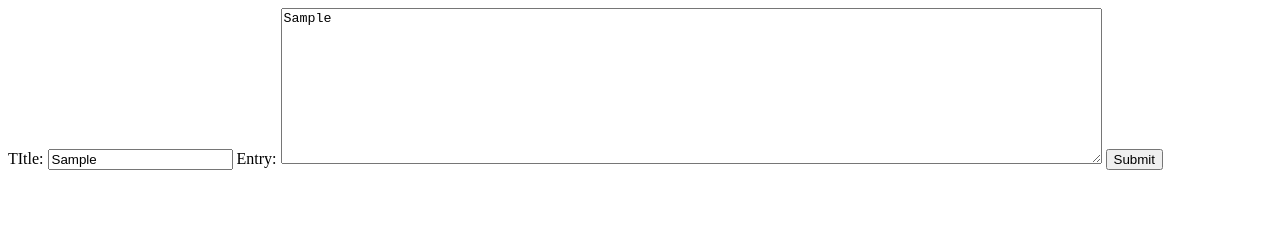
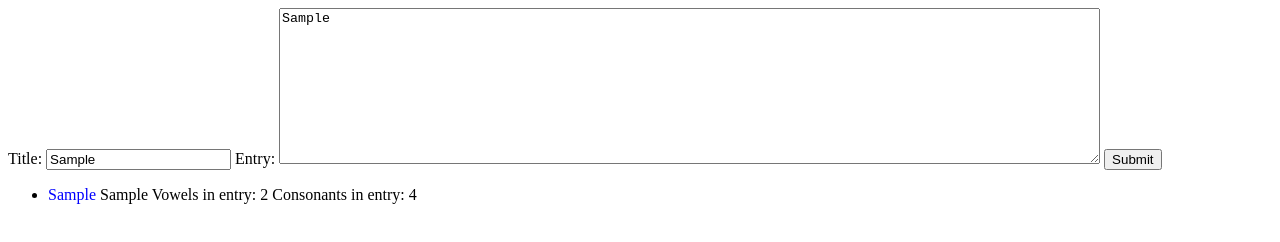
Before and after one commit to mtaylorpdx/journal-exercise, a website built with webpack: page src/index.html in a window 1280 px wide. Both pictures are taken after typing "Sample", "Sample" into the empty fields and a click on the button "Submit". Built offline with nearby package versions, Linux system fonts and the light colour scheme.

Commit message:
add working output

```diff
--- a/src/index.html
+++ b/src/index.html
@@ -6,7 +6,7 @@
   </head>
   <body>
     <form id="journal">
-      <label for="title">TItle:</label>
+      <label for="title">Title:</label>
       <input type="text" id="title">
 
       <label for="entry">Entry:</label>
@@ -14,7 +14,7 @@
       <button type="submit">Submit</button>
     </form>
     <div id="output">
-      <ul id="entryList">
+      <ul id="entries">
 
       </ul>
     </div>
--- a/src/main.js
+++ b/src/main.js
@@ -1,6 +1,6 @@
 import { JournalEntry } from './journalEntry';
 import { MasterJournal } from './masterJournal';
-
+import { displayJournalDetails } from './masterJournal';
 import './styles.css';
 
 
@@ -18,7 +18,7 @@ $(document).ready(function() {
     journalEntry.findConsonant(journalEntry.entry);
     journalEntry.createTease(journalEntry.entry);
     masterJournal.addJournalEntry(journalEntry);
-    // masterJournal.displayList();
+    displayJournalDetails(masterJournal)
     console.log(journalEntry);
   });
 });
--- a/src/masterJournal.js
+++ b/src/masterJournal.js
@@ -11,6 +11,22 @@ MasterJournal.prototype.assignId = function() {
   return this.currentId;
 };
 
-// MasterJournal.prototype.displayList = function() {
-//   $("#entryList").html("<li>" + this.currentId + " " + this.entries + "</li>")
-// }
+export function displayJournalDetails(journalEntryToDisplay) {
+  var entryList = $("ul#entries");
+  var htmlForEntryInfo = "";
+  journalEntryToDisplay.entries.forEach(function(journalEntry){
+    htmlForEntryInfo += "<li id=" + journalEntry.id + "><span class='day'>" + journalEntry.title + "</span> " + journalEntry.entry + " Vowels in entry: " + journalEntry.vowelTotal + " Consonants in entry: " + journalEntry.consonantTotal +  "</li>";
+  });
+  entryList.html(htmlForEntryInfo)
+}
+
+MasterJournal.prototype.findId = function(id) {
+  for (var i=0; i < this.entries.length; i++) {
+    if (this.entries[i]) {
+      if (this.entries[i].id == id) {
+        return this.entries[i];
+      }
+    }
+  }
+  return false;
+};
--- a/src/styles.css
+++ b/src/styles.css
@@ -0,0 +1,3 @@
+.day {
+  color: blue;
+}
```
